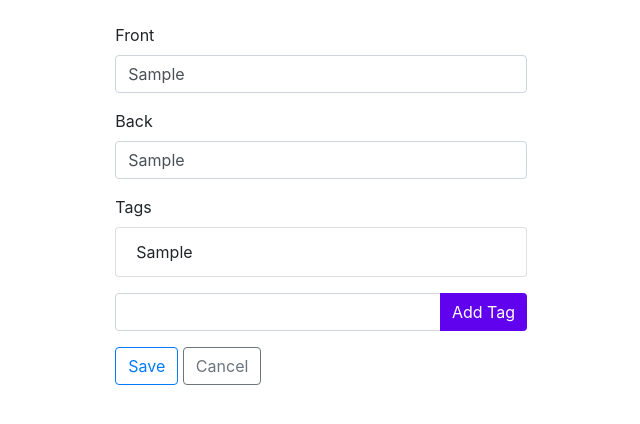
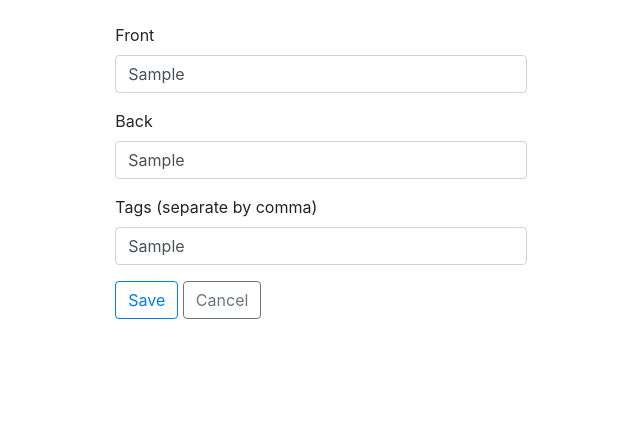
Before and after one commit to ryanarnold/benkyo, a Django app: page /decks/1/cards/1/edit/ in a window 1280 px wide. Shown: the part 146-570 px from the top of the page, without its empty margins (113-753 px from the left). Run offline with Django 3.2, Linux system fonts and the light colour scheme; a user stored in the database is signed in; tables that the repository leaves empty hold one stand-in row (values such as "Sample post"); some libraries are stand-ins or nearby versions.

Commit message:
Add code for adding tags in card edit.

```diff
--- a/benkyo/benkyo/views.py
+++ b/benkyo/benkyo/views.py
@@ -198,12 +198,23 @@ def cards_edit(request, deck_id, card_id):
 
         card.save()
 
+        tags = [tag.strip() for tag in request.POST.get('tags').split(',')]
+
+        for tag in tags:
+            card_tag = CardTag.objects.filter(card=card, tag=tag)
+
+            if not card_tag:
+                CardTag.objects.create(
+                    card=card,
+                    tag=tag
+                )
+
         return HttpResponseRedirect(reverse('decks-edit', args=(deck_id,)))
 
     context = {
         'deck': deck,
         'card': card,
-        'tags': tags
+        'tags_string': ','.join([tag.tag for tag in tags])
     }
 
     return render(request, 'cards_edit.html', context)
--- a/benkyo/templates/cards_edit.html
+++ b/benkyo/templates/cards_edit.html
@@ -30,23 +30,8 @@
           </div>
 
           <div class="form-group">
-            <label for="input-tags">Tags</label>
-            <ul class="list-group">
-              {% for tag in tags %}
-                <li class="list-group-item">{{ tag.tag }}</li>
-              {% else %}
-                <p class="text-danger">None</p>
-              {% endfor %}
-            </ul>
-          </div>
-
-          <div class="form-group">
-            <div class="input-group">
-              <input type="text" class="form-control">
-              <div class="input-group-append">
-                <button class="btn btn-primary" type="button">Add Tag</button>
-              </div>
-            </div>
+            <label for="input-tags">Tags (separate by comma)</label>
+            <input type="text" class="form-control" id="input-tags" name="tags" autocomplete="off" value="{{ tags_string }}"required>
           </div>
 
           <button type="submit" class="btn btn-outline-primary">Save</button>
```
